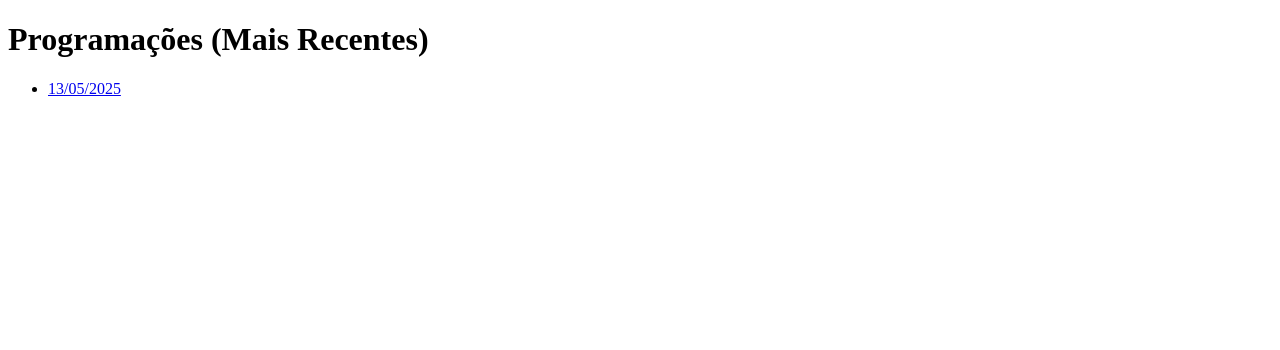
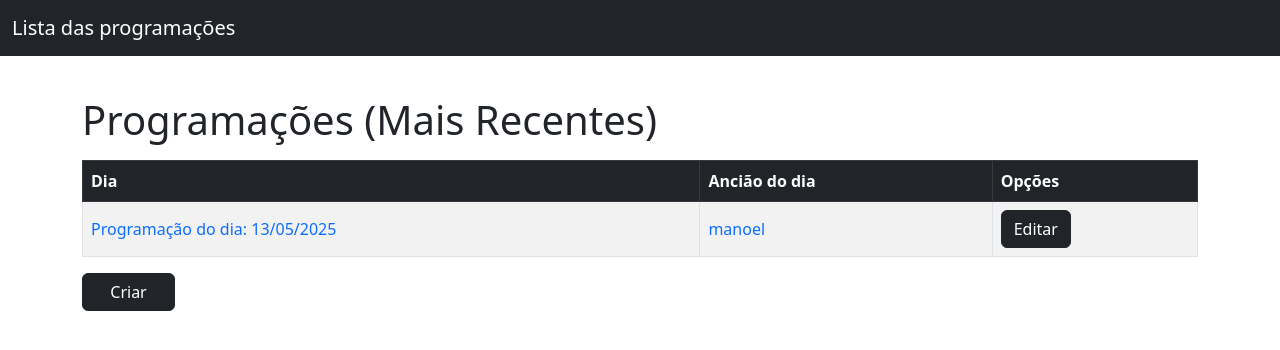
Before and after one commit to WlissesSouza/iasd-Freguesia, a Django app: page /prog/ in a window 1280 px wide. Shown: the top 350 px of the page. Run offline with Django 5.2, Linux system fonts and the light colour scheme; data comes from the database, SQL or seed files in the repository; both versions use the stored data as it was after the commit.

Commit message:
Edição dos htmls para tabelas

```diff
--- /dev/null
+++ b/ProgSabado/templates/base_prog.html
@@ -0,0 +1,45 @@
+<!DOCTYPE html>
+<html lang="pt-br">
+<head>
+    <meta charset="UTF-8">
+    <meta name="viewport" content="width=device-width, initial-scale=1.0">
+    <title>{% block title %}Minha Aplicação Django{% endblock %}</title>
+    <style>
+        {% block style %}{% endblock %}
+        td {
+            vertical-align: middle;
+        }
+
+        tbody tr:nth-child(odd) {
+            background-color: #f2f2f2; /* Cor para linhas ímpares */
+        }
+
+        tbody tr:nth-child(even) {
+            background-color: #ffffff; /* Cor para linhas pares */
+        }
+    </style>
+
+    <!-- Bootstrap CSS -->
+    <link href="https://cdn.jsdelivr.net/npm/bootstrap@5.3.0/dist/css/bootstrap.min.css" rel="stylesheet">
+</head>
+<body>
+<nav class="navbar navbar-expand-lg navbar-dark bg-dark">
+    <div class="container-fluid">
+        <a class="navbar-brand" href="/prog/">Lista das programações</a>
+        <button class="navbar-toggler" type="button" data-bs-toggle="collapse" data-bs-target="#navbarNav"
+                aria-controls="navbarNav" aria-expanded="false" aria-label="Toggle navigation">
+            <span class="navbar-toggler-icon"></span>
+        </button>
+
+    </div>
+</nav>
+<div class="container mt-4">
+    {% block content %}
+        <!-- O conteúdo específico da página será renderizado aqui -->
+    {% endblock content %}
+</div>
+
+<!-- Bootstrap JS -->
+<script src="https://cdn.jsdelivr.net/npm/bootstrap@5.3.0/dist/js/bootstrap.bundle.min.js"></script>
+</body>
+</html>
--- a/ProgSabado/templates/listar_programacoes.html
+++ b/ProgSabado/templates/listar_programacoes.html
@@ -1,22 +1,46 @@
-<!DOCTYPE html>
-<html lang="pt-br">
-<head>
-    <meta charset="UTF-8">
-    <meta name="viewport" content="width=device-width, initial-scale=1.0">
-    <title>Lista de Programações</title>
-</head>
-<body>
-    <h1>Programações (Mais Recentes)</h1>
-    <ul>
-        {% for programacao in programacoes %}
-            <li>
-                <a href="{% url 'detalhes_programacao' programacao.id %}">
-                    {{ programacao.data|date:"d/m/Y" }}
-                </a>
-            </li>
-        {% empty %}
-            <li>Nenhuma programação disponível.</li>
-        {% endfor %}
-    </ul>
-</body>
-</html>
+{% extends 'base_prog.html' %}
+
+{% block title %}
+    Lista de Programações
+{% endblock title %}
+{% block style %}{% endblock %}
+{% block content %}
+    <div class="row">
+        <div class="col">
+            <h1 class="my-3">Programações (Mais Recentes)</h1>
+            <table class="table table-striped table-bordered">
+                <thead class="table-dark">
+                <tr>
+                    <th>Dia</th>
+                    <th>Ancião do dia</th>
+                    <th>Opções</th>
+                </tr>
+                </thead>
+                <tbody>
+                {% for programacao in programacoes %}
+                    <tr>
+                        <td>
+                            <a href="{% url 'detalhes_programacao' programacao.id %}" class="text-decoration-none">
+                                Programação do dia: {{ programacao.data|date:"d/m/Y" }}
+                            </a>
+                        </td>
+                        <td>
+                            <a href="{% url 'detalhes_programacao' programacao.id %}" class="text-decoration-none">
+                                {{ programacao.anciao_do_dia|default_if_none:"" }}
+                            </a>
+                        <td><a class="btn btn-dark" href="/admin/ProgSabado/programacao/{{ programacao.id }}" class="text-decoration-none">Editar</a>
+                        </td>
+                        </td>
+                    </tr>
+                {% empty %}
+                    <tr>
+                        <td colspan="2" class="text-danger">Nenhuma programação disponível.</td>
+                    </tr>
+                {% endfor %}
+                </tbody>
+            </table>
+        </div>
+    </div>
+        <a class="btn btn-dark col-1" href="/admin/ProgSabado/programacao">Criar</a>
+
+{% endblock content %}
--- a/ProgSabado/urls.py
+++ b/ProgSabado/urls.py
@@ -3,5 +3,5 @@
 
 urlpatterns = [
     path('', listar_programacoes, name='listar_programacoes'),
-    path('detalhe/<int:programacao_id>/', detalhes_programacao, name='detalhes_programacao'),
+    path('detalhe/<int:programacao_id>', detalhes_programacao, name='detalhes_programacao'),
 ]
```
Also changed, not shown: ProgSabado/templates/detalhes_programacao.html (+35 -26 lines), db.sqlite3.
